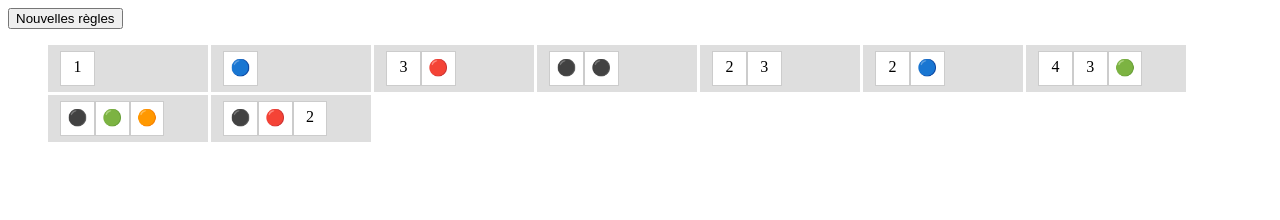
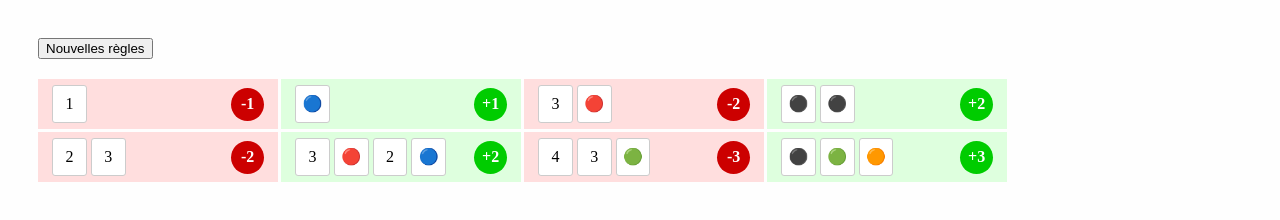
Before and after one commit to loukotiko/hopital, a plain HTML site: page index.html in a window 1280 px wide. Both pictures are taken after a click on the button "Nouvelles règles". Drawn offline with Linux system fonts and the light colour scheme.

Commit message:
Update index.html

```diff
--- a/index.html
+++ b/index.html
@@ -3,10 +3,17 @@
 	<head>
 		<meta name="viewport" content="width=device-width, initial-scale=1">
 		<style>
+			body {
+				background: #FEFEFE;
+				padding: 30px;
+			}
+
 			#rules {
 				display: grid;
-				grid: auto-flow / repeat(auto-fill, 160px);
+				grid: auto-flow / repeat(auto-fill, 240px);
 				grid-gap: 3px;
+				margin: 20px 0;
+				padding: 0;
 			}
 
 			#rules li {
@@ -15,16 +22,54 @@
 				list-style-type: none;
 			}
 
-			#rules li p {
+			#rules li.pos {
+				background: #DEFFDE;
+			}
+
+
+			#rules li.neg {
+				background: #FFDEDE;
+			}
+
+			#rules li p, #rules li b {
 				display: inline-block;
-				margin: 0;
+				margin: 0 2px;
 				padding: 6px;
 				width: 1.3em;
-				height: 1.3em;
+				height: 1.5em;
+				line-height: 1.5em;
 				text-align: center;
 				border: 1px solid #CCCCCC;
 				background: white;
 				vertical-align: middle;
+				border-radius: 3px;
+			}
+			#rules li b {
+				border: none;
+				background: grey;
+				color: white;
+				float: right;
+				border-radius: 100%;
+				width: 1.3em;
+				height: 1.3em;
+				line-height: 1.3em;
+				margin-top: 0.2em;
+			}
+			#rules li b::before {
+				content: "?";
+				display: inline-block;
+			}
+			#rules li.pos b {
+				background: #00CC00;
+			}
+			#rules li.neg b {
+				background: #CC0000;
+			}
+			#rules li.pos b::before {
+				content: "+";
+			}
+			#rules li.neg b::before {
+				content: "-";
 			}
 		</style>
 		<script>
@@ -42,22 +87,26 @@ function randomIntFromInterval(min, max) { // min and max included
 				let rules = [];
 				$rules.innerHTML = "";
 
-				const symbolsPerRule = [1,1,2,2,2,2,2,3,3,3];
-				symbolsPerRule.forEach(nbSymbols => {
+				const symbolsPerRule = [1,1,2,2,2,2,3,3];
+				symbolsPerRule.forEach((nbSymbols, i) => {
 					console.log(nbSymbols);
 					let rule = "";
 					const $rule = document.createElement('li');
-
+					do {
 						for(let i = 0; i < nbSymbols ; i++) {
 							const symbol = allSymbols[randomIntFromInterval(0, allSymbols.length - 1)];
 							rule += symbol;
 							$rule.innerHTML += `<p>${symbol}</p>`;
 						}
-					console.log(rule);
-					if(rules.indexOf(rule) === -1) {
+					} while (rules.indexOf(rule) != -1);
+
+					const $result = document.createElement('b');
+					$result.innerHTML = nbSymbols;
+					$rule.appendChild($result);
+					$rule.classList.add(i%2 ? "pos" : "neg");
+
 					rules.push(rule);
 					$rules.appendChild($rule);
-					}
 				});
 			}
 		</script>
```
Lines whose indentation alone changed are shown as unchanged.
